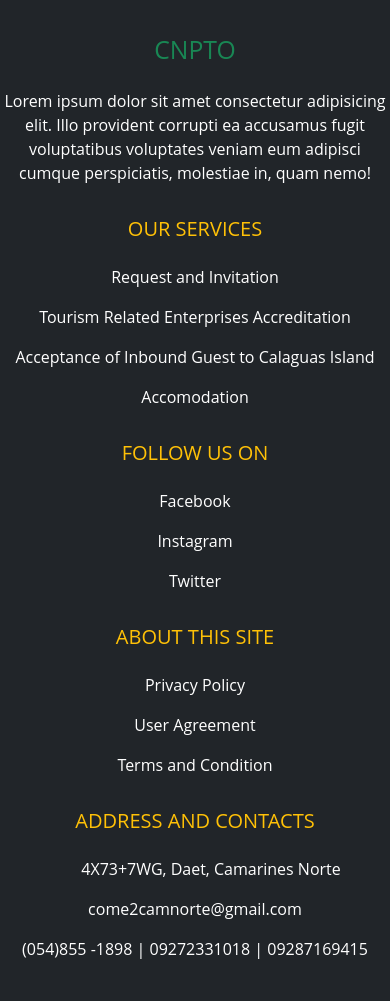
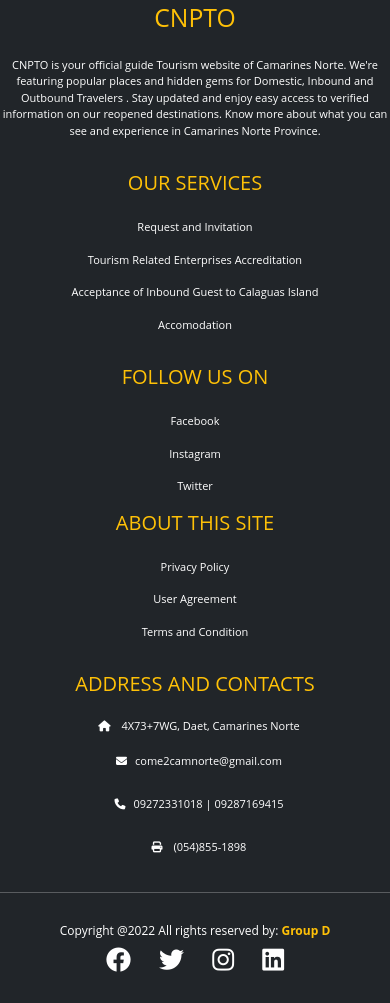
Before and after one commit to LeannotFound/LeannotFound, a plain HTML site: page index.html in a window 390 px wide. Shown: the part 150-1153 px from the top of the page. Drawn offline with nearby package versions, Linux system fonts and the light colour scheme.

Commit message:
responsive foota

```diff
--- a/index.html
+++ b/index.html
@@ -5,7 +5,7 @@
     <meta http-equiv="X-UA-Compatible" content="IE=edge">
     <meta name="viewport" content="width=device-width, initial-scale=1.0">
     <title>Home</title>
-    <link href="https://cdnjs.cloudflare.com/ajax/libs/font-awesome/6.2.1/css/all.min.css">
+    <link rel="stylesheet" href="https://cdnjs.cloudflare.com/ajax/libs/font-awesome/6.2.1/css/all.min.css" integrity="sha512-MV7K8+y+gLIBoVD59lQIYicR65iaqukzvf/nwasF0nqhPay5w/9lJmVM2hMDcnK1OnMGCdVK+iQrJ7lzPJQd1w==" crossorigin="anonymous" referrerpolicy="no-referrer" />
     <link href="https://cdn.jsdelivr.net/npm/bootstrap@5.0.2/dist/css/bootstrap.min.css" rel="stylesheet" integrity="sha384-EVSTQN3/azprG1Anm3QDgpJLIm9Nao0Yz1ztcQTwFspd3yD65VohhpuuCOmLASjC" crossorigin="anonymous">
     <link href="style.css" rel="stylesheet">
 
@@ -70,21 +70,26 @@
 
 <!-- End of Main content -->
 
-<footer class="bg-dark text-white pt-5 pb-4">
+<footer class="bg-dark text-white pt-3 pb-2 ">
 
   <div class="container text-center text-md-left">
 
     <div class="row text-center text-md-left">
-        <div class="col-md-3  col-lg-3  col-xl-3 mx-auto mt-3">
-            <h2 class="text-uppercase mb-4 font-weight-bold text-success">CNPTO</h2>
+        <div class="col-md-3  col-lg-3  col-xl-3   mx-auto mt-3">
+            <h2 class="text-uppercase mb-4 font-weight-bold text-warning">CNPTO</h2>
 
-           <P>Lorem ipsum dolor sit amet consectetur adipisicing elit. Illo provident corrupti ea accusamus fugit voluptatibus voluptates veniam eum adipisci cumque perspiciatis, molestiae in, quam nemo!</P>
+           <P>CNPTO is your official guide Tourism website of Camarines Norte.
+
+           We're featuring popular places and hidden gems for Domestic, Inbound and Outbound Travelers .
+
+            Stay updated and enjoy easy access to verified information on our reopened destinations. Know more about what you can see and experience in Camarines Norte Province.
+            </P>
 
         </div>
-        <div class="col-md-2 col-lg-2  col-xl-2 mx-auto mt-3">
+
+        <div class="col-md-2 col-lg-2 col-xl-2 mx-auto mt-3">
 
           <h5 class="text-uppercase mb-4 font-weight-bold text-warning">OUR SERVICES</h5>
-
 
           <p>
             <a href="#" class="text-white" style="text-decoration:none;">Request and Invitation</a>
@@ -99,11 +104,9 @@
             <a href="#" class="text-white" style="text-decoration:none;">Accomodation</a>
           </p>
 
-
-
         </div>
 
-        <div class="col-md-3 col-lg-2  col-xl-2 mx-auto mt-3">
+        <div class="col-md-3 col-lg-2  col-xl-2 mx-auto mt-3 ml-2">
         <h5 class="text-uppercase mb-4 font-weight-bold text-warning">FOLLOW US ON</h5>
 
         <p>
@@ -115,10 +118,6 @@
         <p>
           <a href="#" class="text-white" style="text-decoration:none;">Twitter</a>
         </p>
-
-    </div>
-
-    <div class="col-md-4 col-lg-3  col-xl-2 mx-auto mt-3">
         <h5 class="text-uppercase mb-4 font-weight-bold text-warning">ABOUT THIS SITE</h5>
         <p>
           <a href="#" class="text-white" style="text-decoration:none;">Privacy Policy</a>
@@ -132,20 +131,52 @@
         <p>
 
     </div>
-  <div class="col-md-5 col-lg-3  col-xl-2 mx-auto mt-3">
-    <h5 class="text-uppercase mb-4 font-weight-bold text-warning">ADDRESS AND CONTACTS</h5>
-    <p>
-            <i class="fas fa-home m-3"></i> 4X73+7WG, Daet, Camarines Norte
+
+  <div class="col-md-4 col-lg-3  col-xl-2 mx-auto mt-3">
+    <h5 class="text-uppercase mb-3 font-weight-bold text-warning">ADDRESS AND CONTACTS</h5>
+    <p class="mb-2">
+            <i class="fas fa-home m-2"></i> 4X73+7WG, Daet, Camarines Norte
             </p>
-            <p>
-              come2camnorte@gmail.com
-            </p>
-            <p>
-              (054)855 -1898 | 09272331018 | 09287169415
-            </p>
+            <p><i class="fas fa-envelope m-2"></i>come2camnorte@gmail.com</p>
+
+            <p><i class="fas fa-phone m-2"></i>09272331018 | 09287169415</p>
+            <p><i class="fas fa-print m-2"></i> (054)855-1898</p>
+
+
 
 </div>
+</div>
+<hr class="mb-4">
+<div class="row align-items-center">
 
+  <div class="col-md-7 col-lg-8">
+      <span style="font-size: 12px;">Copyright @2022 All rights reserved by:
+      <a href="#" style="text-decoration: none;">
+        <strong class="text-warning">Group D</strong>
+      </a>
+      </span>
+  </div>
+  <div class="col-md-5 col-lg-4">
+    <div class="text-center text-md-right">
+      <ul class="list-unlysted list-inline">
+        <li class="list-inline-item">
+          <a href="#" class="btn-floating btn-sm text-white" style="font-size:25px"><i class="fab fa-facebook"></i></a>
+        </li>
+        <li class="list-inline-item">
+          <a href="#" class="btn-floating btn-sm text-white" style="font-size:25px"><i class="fab fa-twitter"></i></a>
+        </li>
+        <li class="list-inline-item">
+          <a href="#" class="btn-floating btn-sm text-white" style="font-size:25px"><i class="fab fa-instagram"></i></a>
+        </li>
+        <li class="list-inline-item">
+          <a href="#" class="btn-floating btn-sm text-white" style="font-size:25px"><i class="fab fa-linkedin"></i></a>
+        </li>
+
+
+      </ul>
+    </div>
+  </div>
+</div>
 
 </footer>
 
--- a/style.css
+++ b/style.css
@@ -101,3 +101,67 @@ padding-left: 15px;
     background-color: antiquewhite;
     height: 100vh;
 }
+
+@media only screen and (max-width:1500px) {
+
+    .container .row h5{
+        text-align: center;
+    }
+
+    .container .row  p{
+
+        font-size: 13px;
+        text-align: left;
+
+    }
+}
+
+@media only screen and (max-width:900px) {
+
+    .container .row h5{
+        text-align: center;
+    }
+
+    .container .row  p{
+
+        font-size: 11px;
+        text-align: center;
+
+    }
+}
+
+
+
+
+/* @media only screen and (max-width:1200px) {
+
+
+    .container .row p{
+
+        font-size: 16px;
+        text-align: justify;
+
+    }
+}
+@media only screen and (max-width:768px) {
+
+    .container .row p{
+
+
+        font-size: 14px;
+        text-align: justify;
+
+    }
+}
+@media only screen and (max-width:600px) {
+
+    .container .row p{
+        padding: 0;
+        margin: 0;
+
+        font-size: 12px;
+        text-align: center;
+        align-items: center;
+
+    }
+} */
```
Lines whose indentation alone changed are shown as unchanged.
